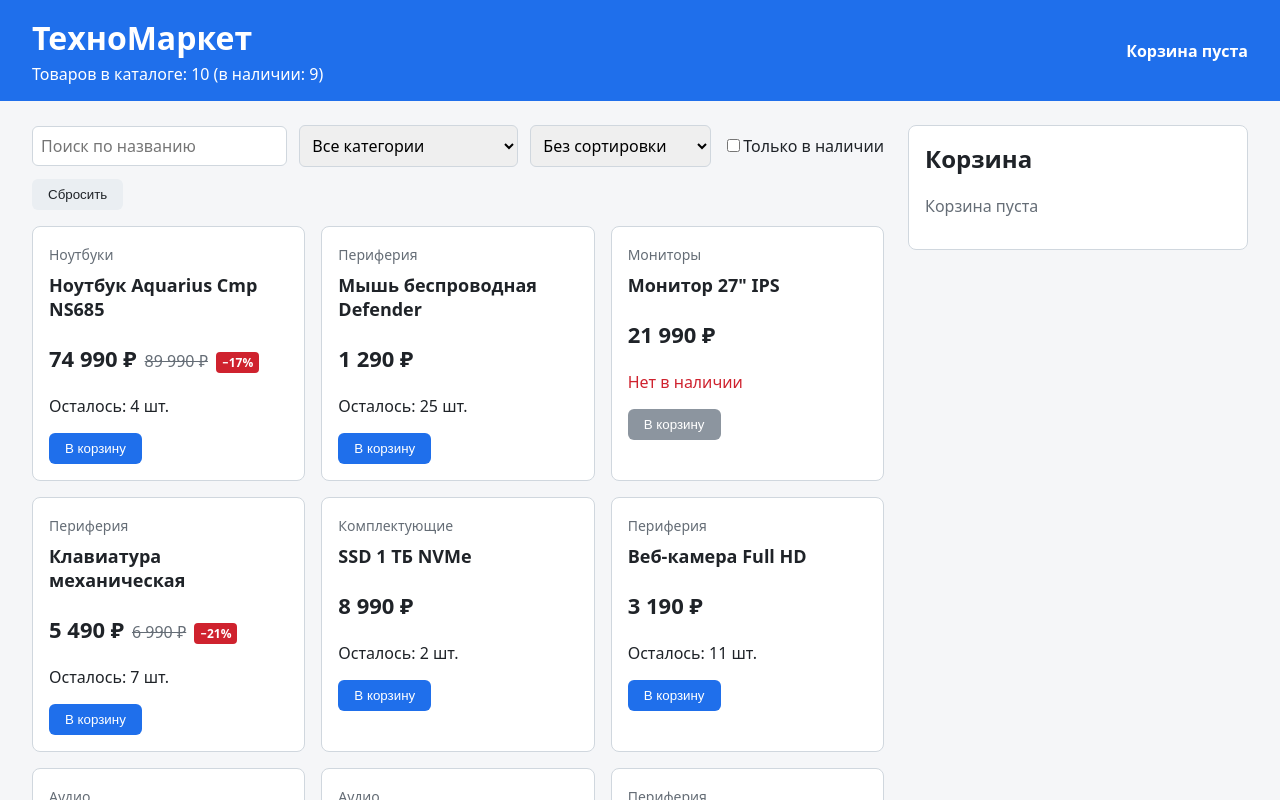
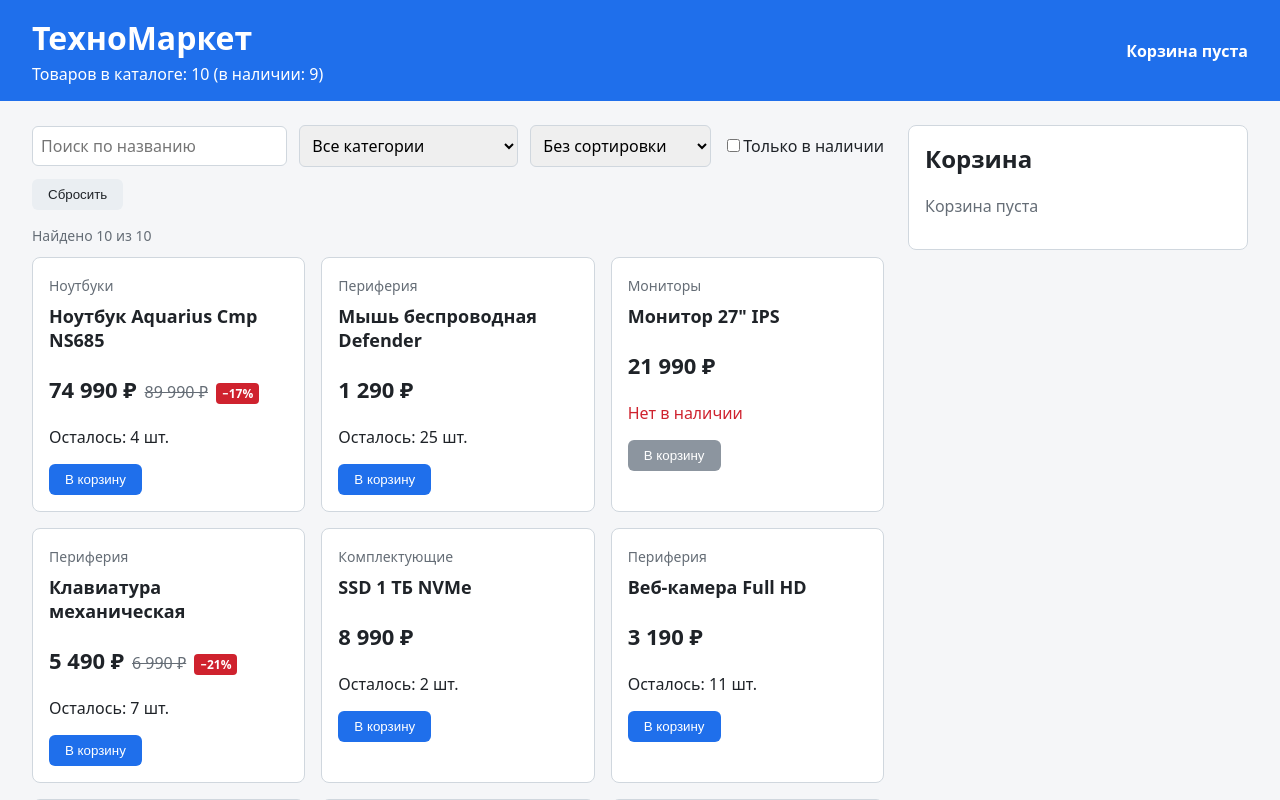
Before and after one commit to faiilvlia/corporate-is, a React (Vite) app in the folder shop-react/: page / in a window 1280 px wide. Shown: the top 800 px of the page. Built offline with nearby package versions, Linux system fonts and the light colour scheme.

Commit message:
feat(lab5): счётчик «Найдено N из M» и сброс фильтров (задание 2)

```diff
--- a/shop-react/src/App.css
+++ b/shop-react/src/App.css
@@ -63,6 +63,12 @@ main {
 
 .filters input[type='search'] {
   flex: 1 1 200px;
+}
+
+.catalog-count {
+  margin: 0 0 12px;
+  color: #656d76;
+  font-size: 14px;
 }
 
 .product-list {
@@ -239,6 +245,13 @@ button.link {
   color: #656d76;
 }
 
+.empty-results {
+  display: flex;
+  flex-direction: column;
+  align-items: flex-start;
+  gap: 12px;
+}
+
 .footer {
   margin-top: 32px;
   padding: 16px 32px;
--- a/shop-react/src/App.jsx
+++ b/shop-react/src/App.jsx
@@ -49,6 +49,10 @@ function App() {
 
   function updateFilter(name, value) {
     setFilters((prev) => ({ ...prev, [name]: value }))
+  }
+
+  function resetFilters() {
+    setFilters(initialFilters)
   }
 
   function addToCart(productId) {
@@ -138,12 +142,16 @@ function App() {
             filters={filters}
             categories={categories}
             onChange={updateFilter}
-            onReset={() => setFilters(initialFilters)}
+            onReset={resetFilters}
           />
+          <p className="catalog-count">
+            Найдено {visibleProducts.length} из {products.length}
+          </p>
           <ProductList
             products={visibleProducts}
             cartItems={cartItems}
             onAdd={addToCart}
+            onResetFilters={resetFilters}
           />
         </div>
         <aside>
--- a/shop-react/src/components/ProductList.jsx
+++ b/shop-react/src/components/ProductList.jsx
@@ -1,8 +1,17 @@
 import ProductCard from './ProductCard.jsx'
 
-function ProductList({ products, cartItems, onAdd }) {
+function ProductList({ products, cartItems, onAdd, onResetFilters }) {
   if (products.length === 0) {
-    return <p className="empty">Ничего не найдено. Измените условия поиска.</p>
+    return (
+      <div className="empty-results">
+        <p className="empty">Ничего не найдено. Измените условия поиска.</p>
+        {onResetFilters && (
+          <button type="button" className="secondary" onClick={onResetFilters}>
+            Сбросить фильтры
+          </button>
+        )}
+      </div>
+    )
   }
 
   return (
```
